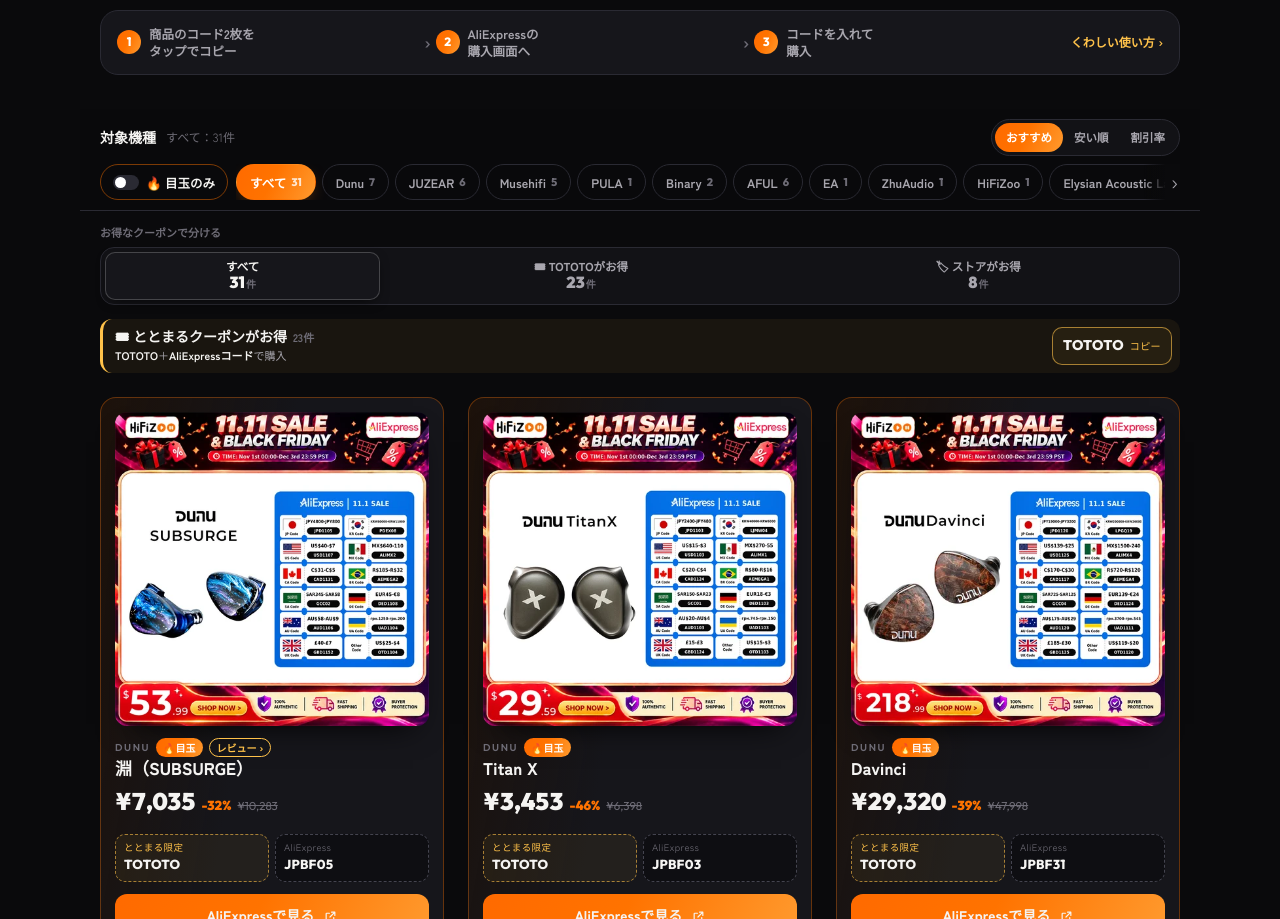
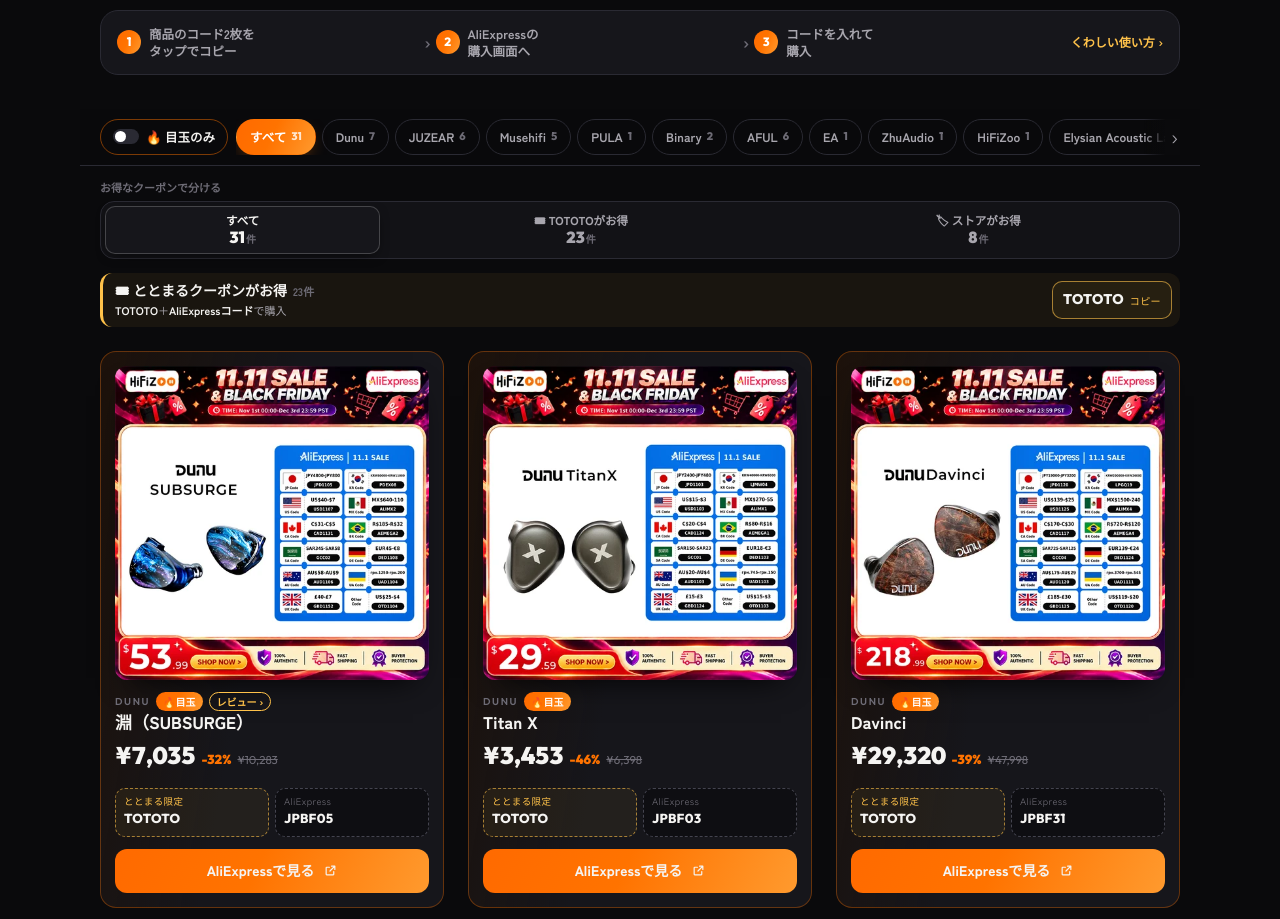
Before and after one commit to totomaru4029/totomaru4029.github.io, a plain HTML site: page hifizoo-bf-2026/index.html in a window 1280 px wide. Shown: the part 1413-2332 px from the top of the page. Drawn offline with Linux system fonts and the light colour scheme.

Commit message:
一覧上部の「対象機種」件数と並び替えを削除
Co-Authored-By: Claude Opus 5.5 <noreply@anthropic.com>

```diff
--- a/hifizoo-bf-2026/index.html
+++ b/hifizoo-bf-2026/index.html
@@ -193,7 +193,7 @@ section{padding:28px 0}
 
 /* sticky filter */
 .bar{position:sticky;top:0;z-index:5;margin:0 -20px;padding:10px 20px;background:#0a0a0ce8;backdrop-filter:blur(14px);-webkit-backdrop-filter:blur(14px);border-bottom:1px solid var(--line)}
-.bar .row1{display:flex;align-items:center;gap:10px;margin-bottom:8px}
+.bar .row1{display:none}
 .bar .row1 b{font-size:14px}
 .bar .row1 span{font-size:12px;color:var(--mute)}
 .sort{margin-left:auto;display:flex;background:var(--bg2);border:1px solid var(--line);border-radius:999px;padding:3px}
@@ -598,9 +598,6 @@ body.sheet-open{overflow:hidden}
 
   <section id="all" style="padding-top:6px">
     <div class="bar">
-      <div class="row1"><b>対象機種</b><span id="hit" aria-live="polite"></span>
-        <div class="sort" id="sort" role="group" aria-label="並び替え"><button data-s="rec" class="on" aria-pressed="true">おすすめ</button><button data-s="price" aria-pressed="false">安い順</button><button data-s="off" aria-pressed="false">割引率</button></div>
-      </div>
       <div class="row2">
         <button class="hottg" id="hottg" aria-pressed="false"><i></i>🔥 目玉のみ</button>
         <div class="chips-w"><div class="chips" id="chips" role="group" aria-label="ブランドで絞り込み"></div></div>
@@ -790,11 +787,9 @@ render = function(){
   }).join("");
   const tg = document.getElementById("hottg");
   tg.classList.toggle("on", state.hotOnly); tg.setAttribute("aria-pressed", state.hotOnly);
-  document.querySelectorAll("#sort button").forEach(x=>{ const on=x.dataset.s===state.sortBy; x.classList.toggle("on",on); x.setAttribute("aria-pressed",on); });
 
   const list = items.filter(x=>passBrand(x,state.brand)&&passHot(x)).sort(sorters[state.sortBy]);
   const label = [state.brand===ALL?"":state.brand, state.hotOnly?"目玉":""].filter(Boolean).join("・") || "すべて";
-  document.getElementById("hit").textContent = `${label}：${list.length}件`;
   const filtered = state.brand!==ALL || state.hotOnly;
   const G = {tototo:list.filter(x=>GRP(x)==="tototo"), store:list.filter(x=>GRP(x)==="store")};
   if (state.grp!=="all" && !G[state.grp].length) state.grp = "all";
@@ -831,7 +826,6 @@ render();
 if (fromURL) setTimeout(()=>document.getElementById("all").scrollIntoView(),400);
 document.getElementById("chips").addEventListener("click",e=>{const b=e.target.closest(".chip");if(!b)return;state.brand=b.dataset.b;render();scrollToList()});
 document.getElementById("hottg").addEventListener("click",()=>{state.hotOnly=!state.hotOnly;render();scrollToList()});
-document.getElementById("sort").addEventListener("click",e=>{const b=e.target.closest("button");if(!b)return;state.sortBy=b.dataset.s;render();scrollToList()});
 document.getElementById("gnav").addEventListener("click",e=>{const b=e.target.closest(".gn");if(!b)return;state.grp=b.dataset.g;render();scrollToList()});
 document.getElementById("list").addEventListener("click",e=>{ if(e.target.closest("[data-reset]")){ state.brand=ALL; state.hotOnly=false; render(); } });
 function scrollToList(){const s=document.getElementById("all");if(s.getBoundingClientRect().top<0)s.scrollIntoView({behavior:"smooth"})}
```
